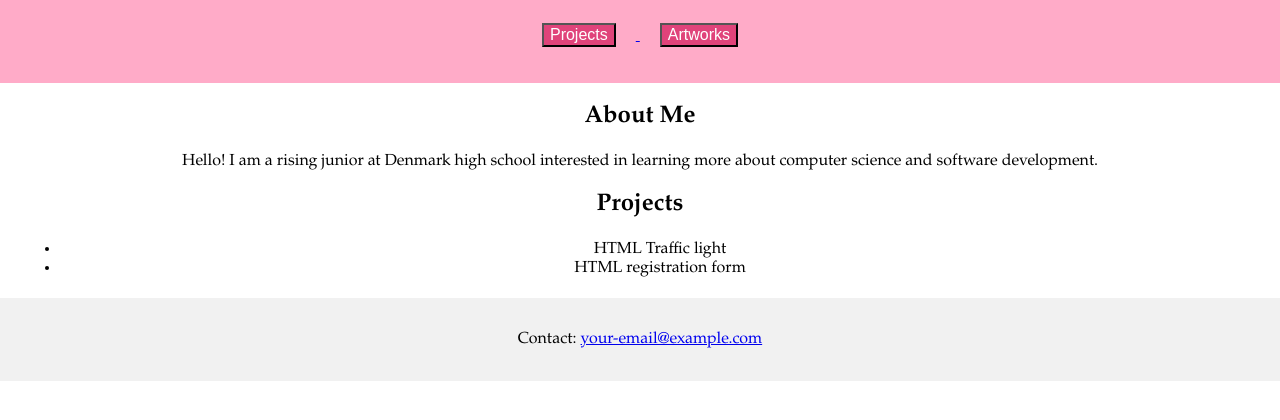
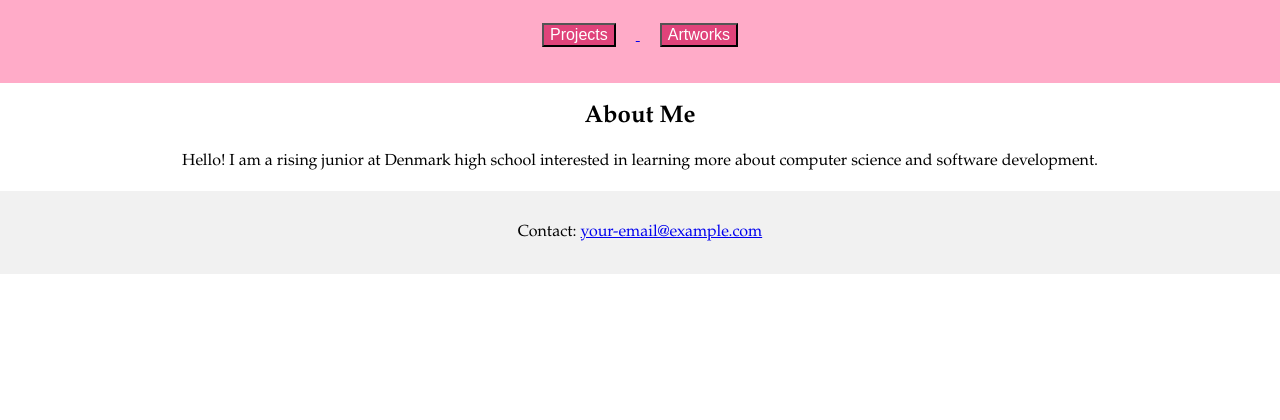
Before and after one commit to sherav25/sherav-website, a plain HTML site: page index.html in a window 1280 px wide. Shown: the part 94-514 px from the top of the page. Drawn offline with Linux system fonts and the light colour scheme.

Commit message:
Update index.html

```diff
--- a/index.html
+++ b/index.html
@@ -40,15 +40,8 @@
 </a>
     </header>
     <section>
-        <h2>About Me</h2>
+        <h1>About Me</h1>
         <p>Hello! I am a rising junior at Denmark high school interested in learning more about computer science and software development.</p>
-    </section>
-    <section>
-        <h2>Projects</h2>
-        <ul>
-            <li>HTML Traffic light</li>
-            <li>HTML registration form</li>
-        </ul>
     </section>
     <footer>
         <p>Contact: <a href="mailto:your-email@example.com">your-email@example.com</a></p>
```
